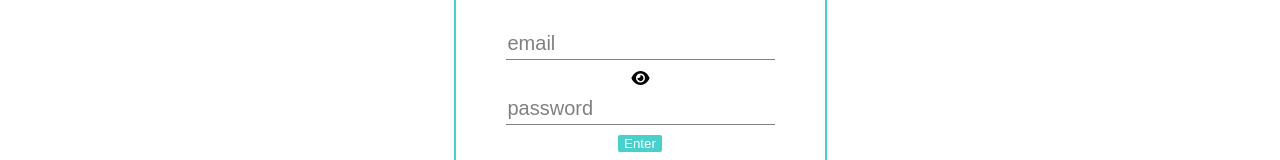
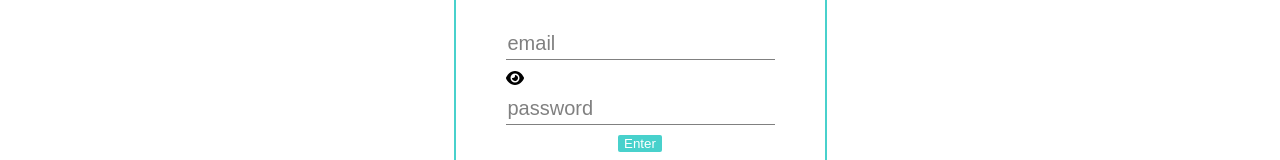
Before and after one commit to MalinavyBusel/react-demo, a React (Vite) app: page /login in a window 1280 px wide. Shown: the part 416-576 px from the top of the page. Built offline with nearby package versions, Linux system fonts and the light colour scheme.

Commit message:
added password visibility toggling

```diff
--- a/src/components/LoginForm/LoginForm.css
+++ b/src/components/LoginForm/LoginForm.css
@@ -70,3 +70,19 @@
 ::-ms-input-placeholder {
     color: gray;
 }
+
+.password-visibility-button.unseen > .eye {
+    display: block;
+}
+
+.password-visibility-button.unseen > .eye-slash {
+    display: none;
+}
+
+.password-visibility-button > .eye {
+    display: none;
+}
+
+.password-visibility-button > .eye-slash {
+    display: block;
+}
--- a/src/components/LoginForm/LoginForm.tsx
+++ b/src/components/LoginForm/LoginForm.tsx
@@ -2,7 +2,7 @@ import { useForm, FieldValues } from 'react-hook-form';
 import React, { useState } from 'react';
 import { useNavigate } from 'react-router-dom';
 import { FontAwesomeIcon } from '@fortawesome/react-fontawesome';
-import { faEye } from '@fortawesome/free-solid-svg-icons';
+import { faEye, faEyeSlash } from '@fortawesome/free-solid-svg-icons';
 import authorize from '../../helpers/api/login';
 import './LoginForm.css';
 
@@ -11,6 +11,14 @@ function LoginForm() {
   const navigate = useNavigate();
   const [errorMsg, setErrorMsg] = useState<string | null>(null);
   const authorizeHandler = (formBody: FieldValues) => authorize(formBody, navigate, setErrorMsg);
+  const toggleVisibility = () => {
+    const visibilityButton = document.getElementsByClassName('password-visibility-button')[0];
+    const passwordField = document.getElementsByClassName('password-input')[0];
+    visibilityButton.classList.toggle('unseen');
+    const inputType = passwordField.attributes.getNamedItem('type');
+    const newTypeValue = inputType!.value === 'password' ? 'text' : 'password';
+    passwordField.setAttribute('type', newTypeValue);
+  };
 
   return (
     <div className="form-container">
@@ -18,9 +26,12 @@ function LoginForm() {
         <h2 className="form-header">Login</h2>
       </div>
       <form className="login-form" onSubmit={handleSubmit(authorizeHandler)}>
-        <input type="email" className="input-with-text" {...register('email')} placeholder="email" />
-        <FontAwesomeIcon icon={faEye} />
-        <input type="password" className="input-with-text" {...register('password')} placeholder="password" />
+        <input type="email" className="input-with-text unseen" {...register('email')} placeholder="email" />
+        <div className="password-visibility-button unseen" onClick={toggleVisibility}>
+          <FontAwesomeIcon icon={faEye} className="eye" />
+          <FontAwesomeIcon icon={faEyeSlash} className="eye-slash" />
+        </div>
+        <input type="password" className="input-with-text password-input" {...register('password')} placeholder="password" />
         {errorMsg !== null && <div className="error-container">{errorMsg}</div>}
         <button type="submit" className="submit-button">Enter</button>
       </form>
```
